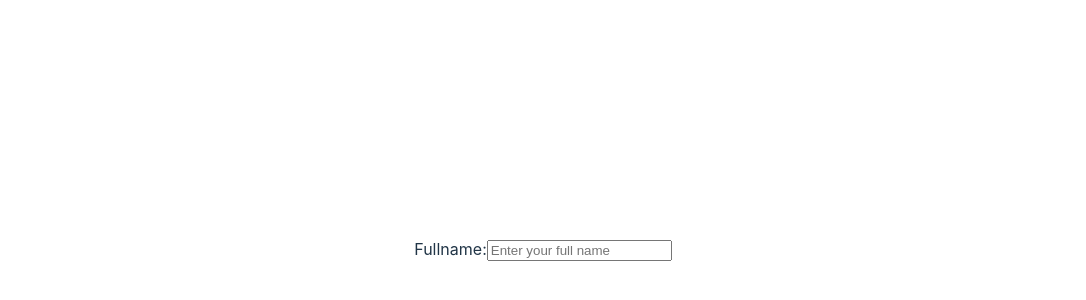
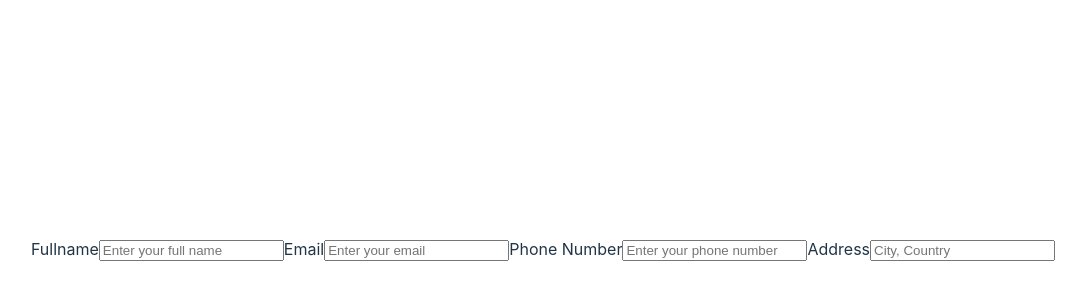
Before and after one commit to minhnguyen9702/odin-cv-builder, a React (Vite) app: page / in a window 1280 px wide. Shown: the part 134-434 px from the top of the page, without its empty margins (97-1183 px from the left). Built offline with nearby package versions, Linux system fonts and the light colour scheme.

Commit message:
add rest of personal details section

```diff
--- a/package.json
+++ b/package.json
@@ -10,6 +10,7 @@
     "preview": "vite preview"
   },
   "dependencies": {
+    "prop-types": "^15.8.1",
     "react": "^18.3.1",
     "react-dom": "^18.3.1"
   },
--- a/src/App.jsx
+++ b/src/App.jsx
@@ -1,20 +1,29 @@
-import './App.css'
-import { useState } from 'react'
-import PersonalDetails from './PersonalDetails'
+import "./App.css";
+import { useState } from "react";
+import PersonalDetails from "./PersonalDetails";
 
 function App() {
-  const [name, setName] = useState('')
+  const [personalInfo, setPersonalInfo] = useState({
+    fullname: "",
+    email: "",
+    phone: "",
+    address: "",
+  });
 
-  function handleNameChange(e) {
-    setName(e.target.value);
+  function personalInfoChange(e) {
+    const { name, value } = e.target;
+    setPersonalInfo((prevInfo) => ({ ...prevInfo, [name]: value }));
   }
 
   return (
     <>
-    <PersonalDetails name={name} onChange={handleNameChange} />
-    <h1>{name}</h1>
+      <PersonalDetails
+        personalInfo={personalInfo}
+        onChange={personalInfoChange}
+      />
+      <h1>{personalInfo.fullname}</h1>
     </>
-  )
+  );
 }
 
-export default App
+export default App;
--- a/src/PersonalDetails.jsx
+++ b/src/PersonalDetails.jsx
@@ -1,19 +1,59 @@
-import React from "react";
+import PropTypes from "prop-types";
 
-function PersonalDetails({ name, onChange }) {
+function PersonalDetails({ personalInfo, onChange }) {
   return (
     <>
-      <label htmlFor="name">Fullname:</label>
+      <label htmlFor="fullname">Fullname</label>
       <input
         type="text"
-        id="name"
-        name="name"
-        value={name}
+        id="fullname"
+        name="fullname"
+        value={personalInfo.fullname}
         onChange={onChange}
         placeholder="Enter your full name"
       />
+
+      <label htmlFor="email">Email</label>
+      <input
+        type="email"
+        id="email"
+        name="email"
+        value={personalInfo.email}
+        onChange={onChange}
+        placeholder="Enter your email"
+      ></input>
+
+      <label htmlFor="phone">Phone Number</label>
+      <input
+        type="tel"
+        id="phone"
+        name="phone"
+        value={personalInfo.phone}
+        onChange={onChange}
+        placeholder="Enter your phone number"
+      ></input>
+
+      <label htmlFor="address">Address</label>
+      <input
+        type="text"
+        id="address"
+        name="address"
+        value={personalInfo.address}
+        onChange={onChange}
+        placeholder="City, Country"
+      ></input>
     </>
   );
 }
 
+PersonalDetails.propTypes = {
+  personalInfo: PropTypes.shape({
+    fullname: PropTypes.string,
+    email: PropTypes.string,
+    phone: PropTypes.string,
+    address: PropTypes.string,
+  }).isRequired,
+  onChange: PropTypes.func.isRequired,
+};
+
 export default PersonalDetails;
```
Also changed, not shown: 1 other file (tests, documents, lock files or other folders).
